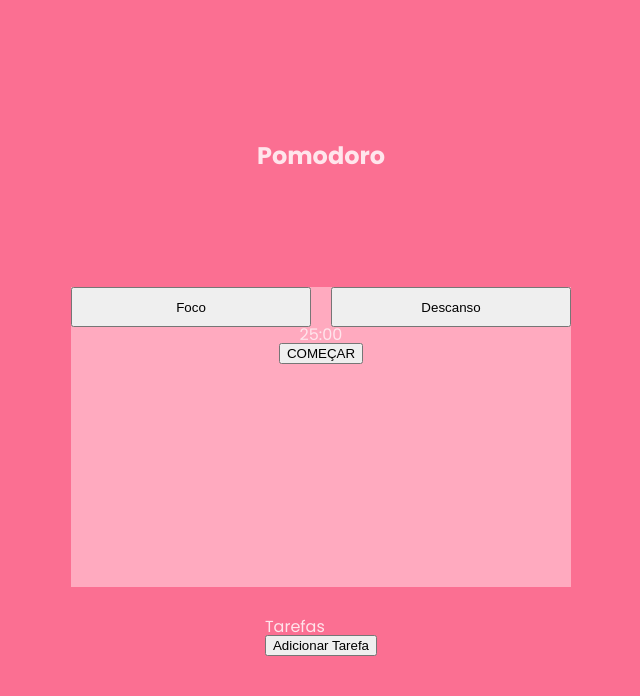
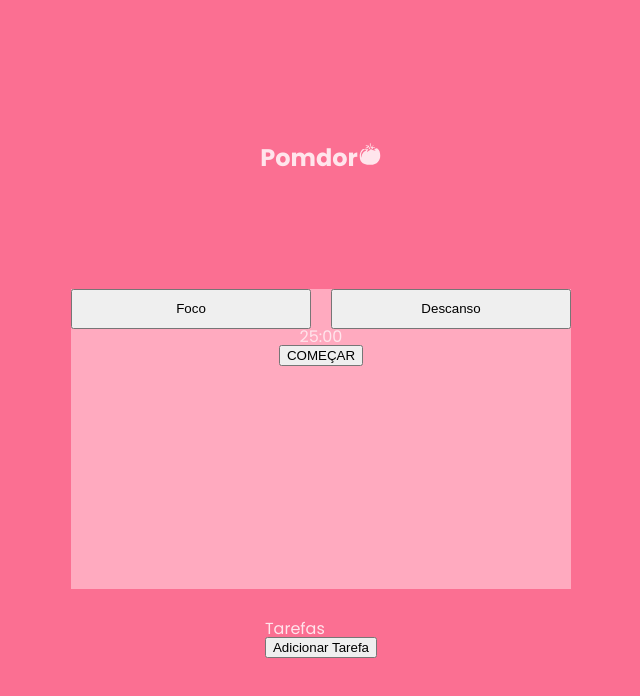
Before and after one commit to jeancarloslima/metodo-pomorodo, a React (Vite) app: page / in a window 1280 px wide. Shown: the top 696 px of the page, without its empty margins (319-959 px from the left). Built offline with nearby package versions, Linux system fonts and the light colour scheme.

Commit message:
Fazendo logo com ícone

```diff
--- a/src/App.jsx
+++ b/src/App.jsx
@@ -1,3 +1,4 @@
+import { GiTomato } from 'react-icons/gi'
 import './App.css'
 import ContadorRegressivo from './components/ContadorRegressivo'
 import EditorTempos from './components/EditorTempos'
@@ -9,7 +10,7 @@ function App() {
     <div id='app'>
       <header>
         <div id="header-container">
-          <h1 id='titulo'>Pomodoro</h1>
+          <h1 id='titulo'>Pomdor<GiTomato /></h1>
           <EditorTempos />
         </div>
       </header>
```
